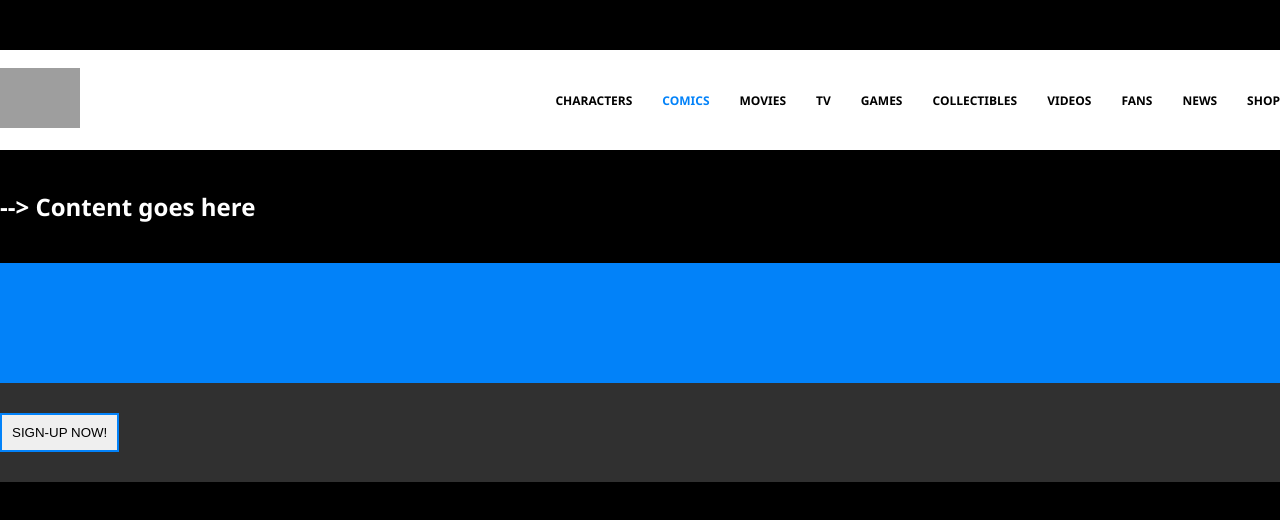
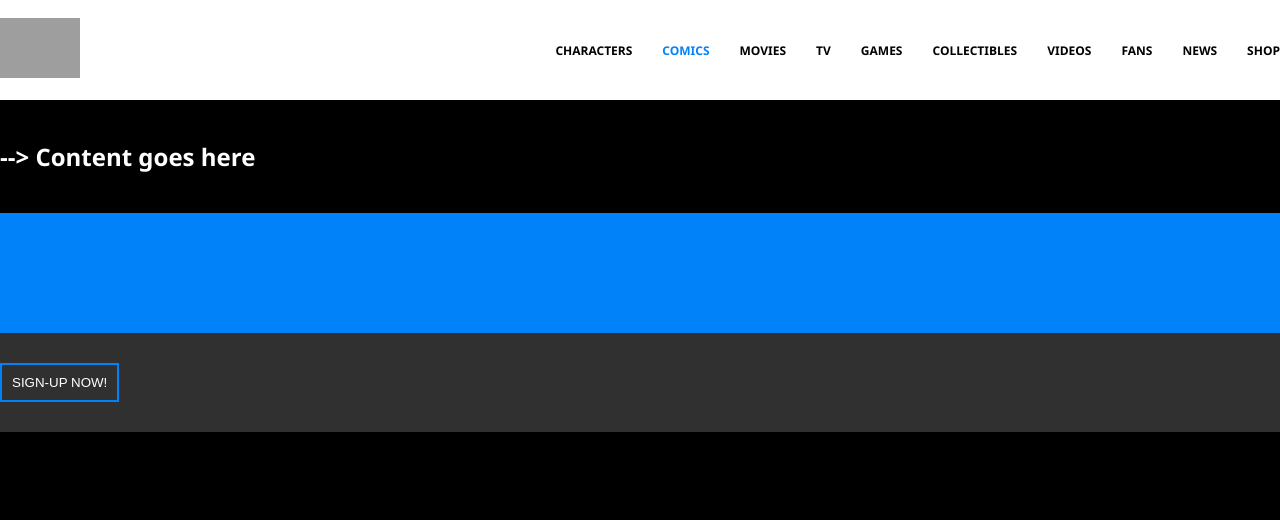
Before and after one commit to marcocalligaris/vue-dc-comics, a Vue app: page / in a window 1280 px wide. Shown: the top 520 px of the page. Built offline with nearby package versions, Linux system fonts and the light colour scheme; grey boxes are pictures that could not be loaded.

Commit message:
Fixed button and body

```diff
--- a/src/App.vue
+++ b/src/App.vue
@@ -32,7 +32,6 @@ export default {
     font-family: 'Segoe UI', Tahoma, Geneva, Verdana, sans-serif;
     min-height: 100vh;
     background-color: black;
-    padding: 50px 0;
   }
 
   img {
--- a/src/components/FooterItem.vue
+++ b/src/components/FooterItem.vue
@@ -35,6 +35,8 @@ footer {
 }
 .footer-bottom nav button {
     border: solid 2px #0282F9;
+    background-color: transparent;
+    color: white;
     padding: 10px;
 }
 </style>
```
